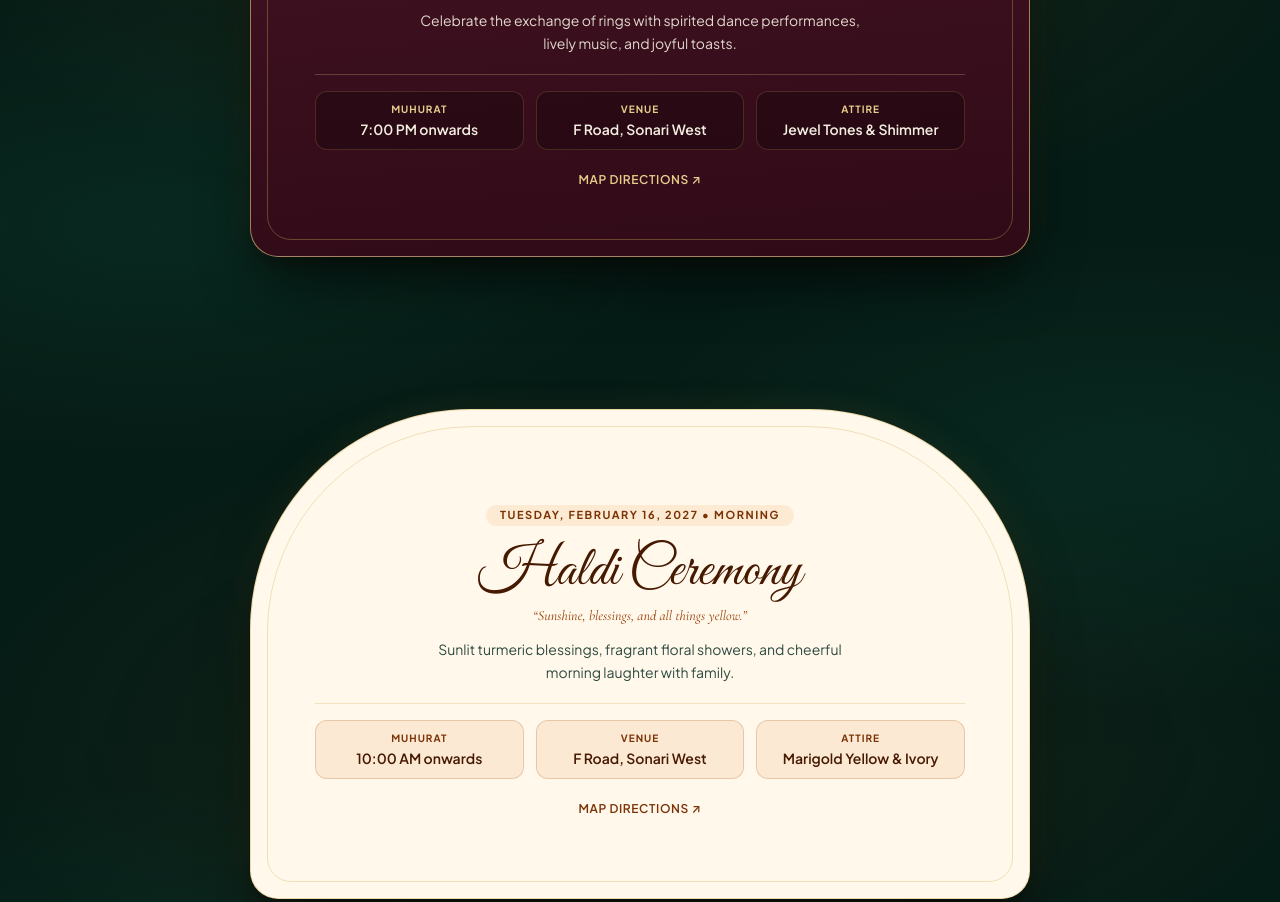
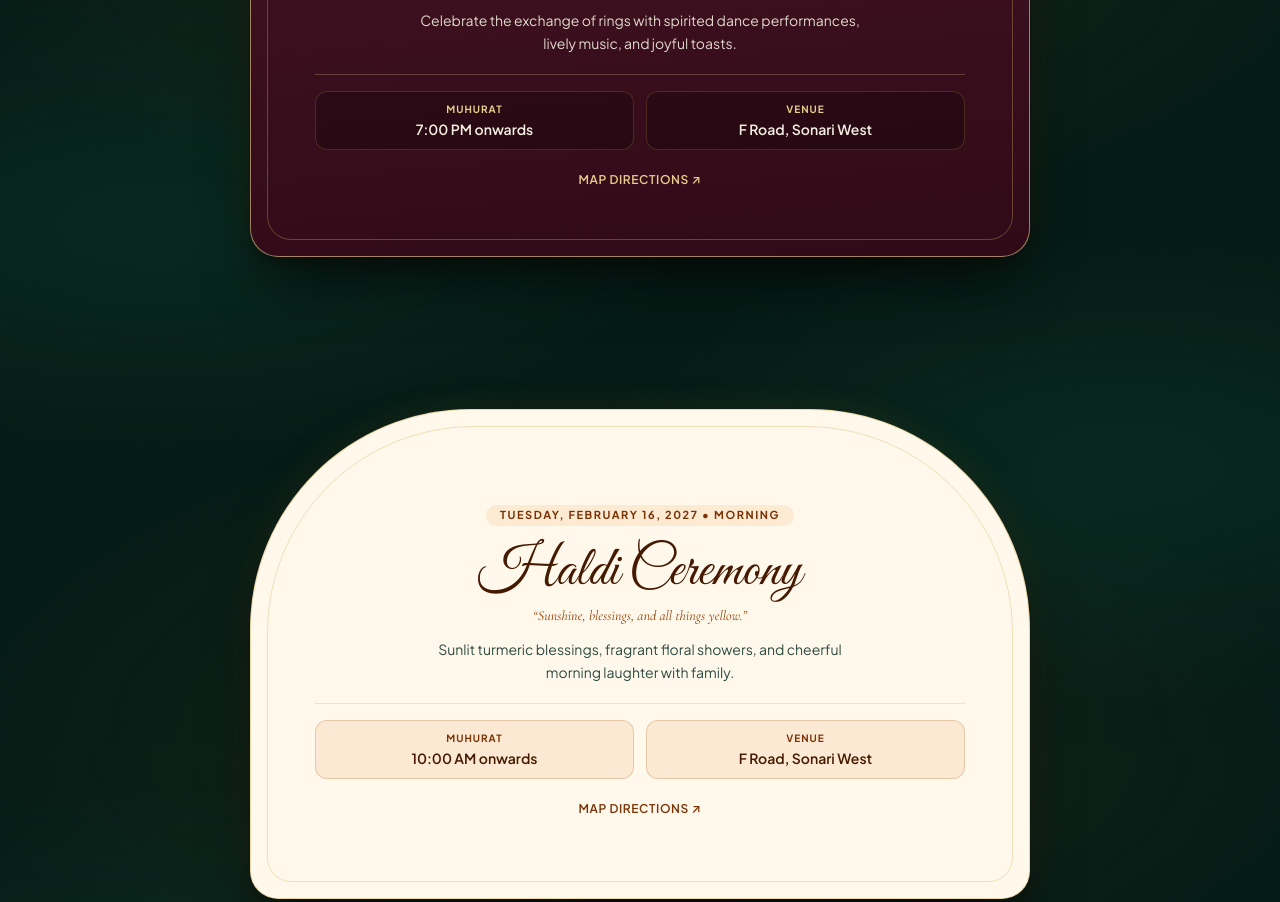
Before and after one commit to sushmitshekhar/sushmit-weds-manaswita, a website: page index.html in a window 1280 px wide. Shown: the part 3254-4156 px from the top of the page. Drawn offline with nearby package versions, Linux system fonts and the light colour scheme.

Commit message:
Remove Attire section from all event cards

```diff
--- a/index.html
+++ b/index.html
@@ -516,8 +516,8 @@
               Celebrate the exchange of rings with spirited dance performances, lively music, and joyful toasts.
             </p>
 
-            <!-- 3-Column Ceremony Details Grid (Mobile & Desktop) -->
-            <div class="mt-5 w-full border-t border-gold-300/25 pt-4 text-xs text-cream-100 sm:text-sm grid grid-cols-1 md:grid-cols-3 gap-2.5 md:gap-3 text-center">
+            <!-- 2-Column Ceremony Details Grid (Mobile & Desktop) -->
+            <div class="mt-5 w-full border-t border-gold-300/25 pt-4 text-xs text-cream-100 sm:text-sm grid grid-cols-1 md:grid-cols-2 gap-2.5 md:gap-3 text-center">
               <div class="rounded-xl bg-black/25 p-2.5 border border-gold-400/20">
                 <span class="block text-[0.625rem] uppercase tracking-widest text-gold-300 font-bold">Muhurat</span>
                 <span class="mt-0.5 block font-semibold text-xs sm:text-sm">7:00 PM onwards</span>
@@ -525,10 +525,6 @@
               <div class="rounded-xl bg-black/25 p-2.5 border border-gold-400/20">
                 <span class="block text-[0.625rem] uppercase tracking-widest text-gold-300 font-bold">Venue</span>
                 <span class="mt-0.5 block font-semibold text-xs sm:text-sm">F Road, Sonari West</span>
-              </div>
-              <div class="rounded-xl bg-black/25 p-2.5 border border-gold-400/20">
-                <span class="block text-[0.625rem] uppercase tracking-widest text-gold-300 font-bold">Attire</span>
-                <span class="mt-0.5 block font-semibold text-xs sm:text-sm">Jewel Tones &amp; Shimmer</span>
               </div>
             </div>
 
@@ -556,8 +552,8 @@
               Sunlit turmeric blessings, fragrant floral showers, and cheerful morning laughter with family.
             </p>
 
-            <!-- 3-Column Ceremony Details Grid (Mobile & Desktop) -->
-            <div class="mt-5 w-full border-t border-gold-400/30 pt-4 text-xs text-ink-800 sm:text-sm grid grid-cols-1 md:grid-cols-3 gap-2.5 md:gap-3 text-center">
+            <!-- 2-Column Ceremony Details Grid (Mobile & Desktop) -->
+            <div class="mt-5 w-full border-t border-gold-400/30 pt-4 text-xs text-ink-800 sm:text-sm grid grid-cols-1 md:grid-cols-2 gap-2.5 md:gap-3 text-center">
               <div class="rounded-xl bg-amber-600/10 p-2.5 border border-amber-800/20">
                 <span class="block text-[0.625rem] uppercase tracking-widest text-amber-900 font-bold">Muhurat</span>
                 <span class="mt-0.5 block font-semibold text-xs sm:text-sm text-amber-950">10:00 AM onwards</span>
@@ -565,10 +561,6 @@
               <div class="rounded-xl bg-amber-600/10 p-2.5 border border-amber-800/20">
                 <span class="block text-[0.625rem] uppercase tracking-widest text-amber-900 font-bold">Venue</span>
                 <span class="mt-0.5 block font-semibold text-xs sm:text-sm text-amber-950">F Road, Sonari West</span>
-              </div>
-              <div class="rounded-xl bg-amber-600/10 p-2.5 border border-amber-800/20">
-                <span class="block text-[0.625rem] uppercase tracking-widest text-amber-900 font-bold">Attire</span>
-                <span class="mt-0.5 block font-semibold text-xs sm:text-sm text-amber-950">Marigold Yellow &amp; Ivory</span>
               </div>
             </div>
 
@@ -599,8 +591,8 @@
               Join Sushmit's 8:00 PM Baraat procession followed by the varmala, sacred pheras, feast, and celebration under the stars.
             </p>
 
-            <!-- 3-Column Ceremony Details Grid (Mobile & Desktop) -->
-            <div class="mt-5 w-full border-t border-gold-300/30 pt-4 text-xs text-cream-100 sm:text-sm grid grid-cols-1 md:grid-cols-3 gap-2.5 md:gap-3 text-center">
+            <!-- 2-Column Ceremony Details Grid (Mobile & Desktop) -->
+            <div class="mt-5 w-full border-t border-gold-300/30 pt-4 text-xs text-cream-100 sm:text-sm grid grid-cols-1 md:grid-cols-2 gap-2.5 md:gap-3 text-center">
               <div class="rounded-xl bg-black/25 p-2.5 border border-gold-400/20">
                 <span class="block text-[0.625rem] uppercase tracking-widest text-gold-300 font-bold">Muhurat</span>
                 <span class="mt-0.5 block font-semibold text-xs sm:text-sm">7:00 PM &bull; 8:00 PM Baraat</span>
@@ -608,10 +600,6 @@
               <div class="rounded-xl bg-black/25 p-2.5 border border-gold-400/20">
                 <span class="block text-[0.625rem] uppercase tracking-widest text-gold-300 font-bold">Venue</span>
                 <span class="mt-0.5 block font-semibold text-xs sm:text-sm">Beldhi Golf Course</span>
-              </div>
-              <div class="rounded-xl bg-black/25 p-2.5 border border-gold-400/20">
-                <span class="block text-[0.625rem] uppercase tracking-widest text-gold-300 font-bold">Attire</span>
-                <span class="mt-0.5 block font-semibold text-xs sm:text-sm">Traditional Silk &amp; Festive</span>
               </div>
             </div>
 
```
Also changed, not shown: assets/styles.css.
